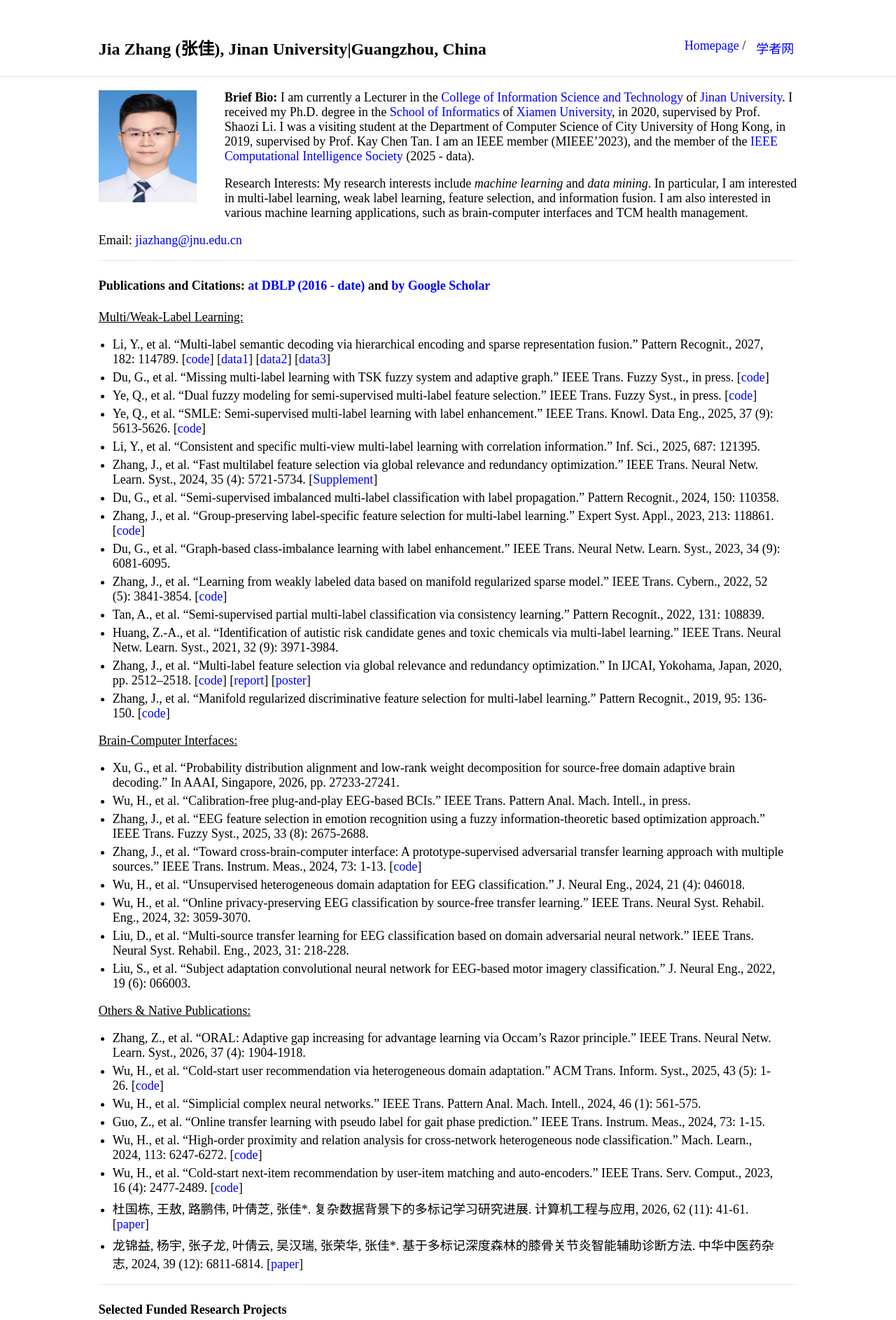
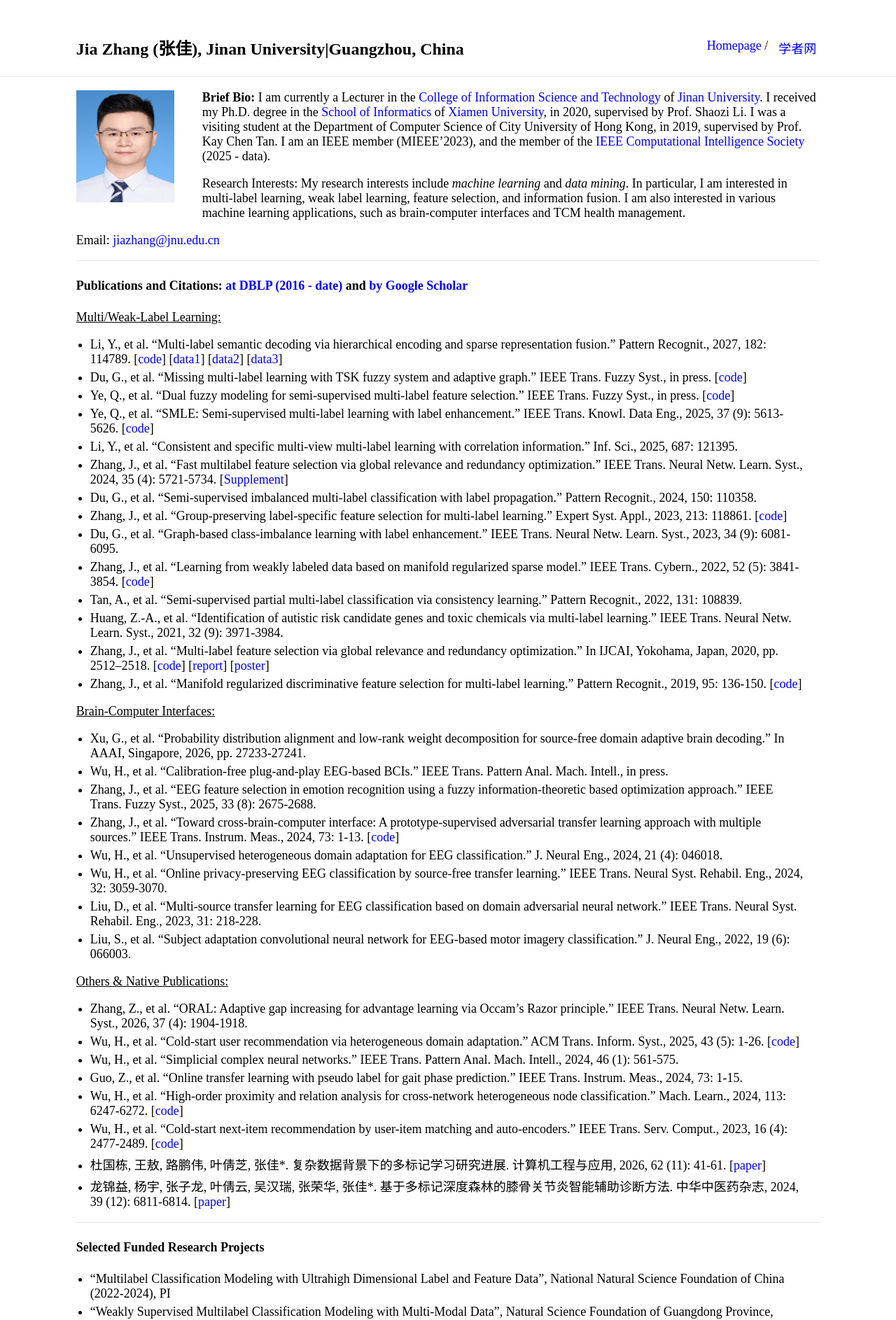
Before and after one commit to jiazhang-ml/jiazhang-ml.github.io, a Jekyll site: the page built from index.md, in a window 1280 px wide. Shown: the top 1886 px of the page at 70% size. Built offline with Jekyll 4.4.1, drawn with Linux system fonts in a browser that asks for light colours.

Commit message:
Increase max-width of container to 83%

```diff
--- a/_sass/_style.scss
+++ b/_sass/_style.scss
@@ -68,7 +68,7 @@ hr {
 /* Divs */
 
 .container {
-    max-width: 78%;
+    max-width: 83%;
     margin: auto;
 
 }
```
